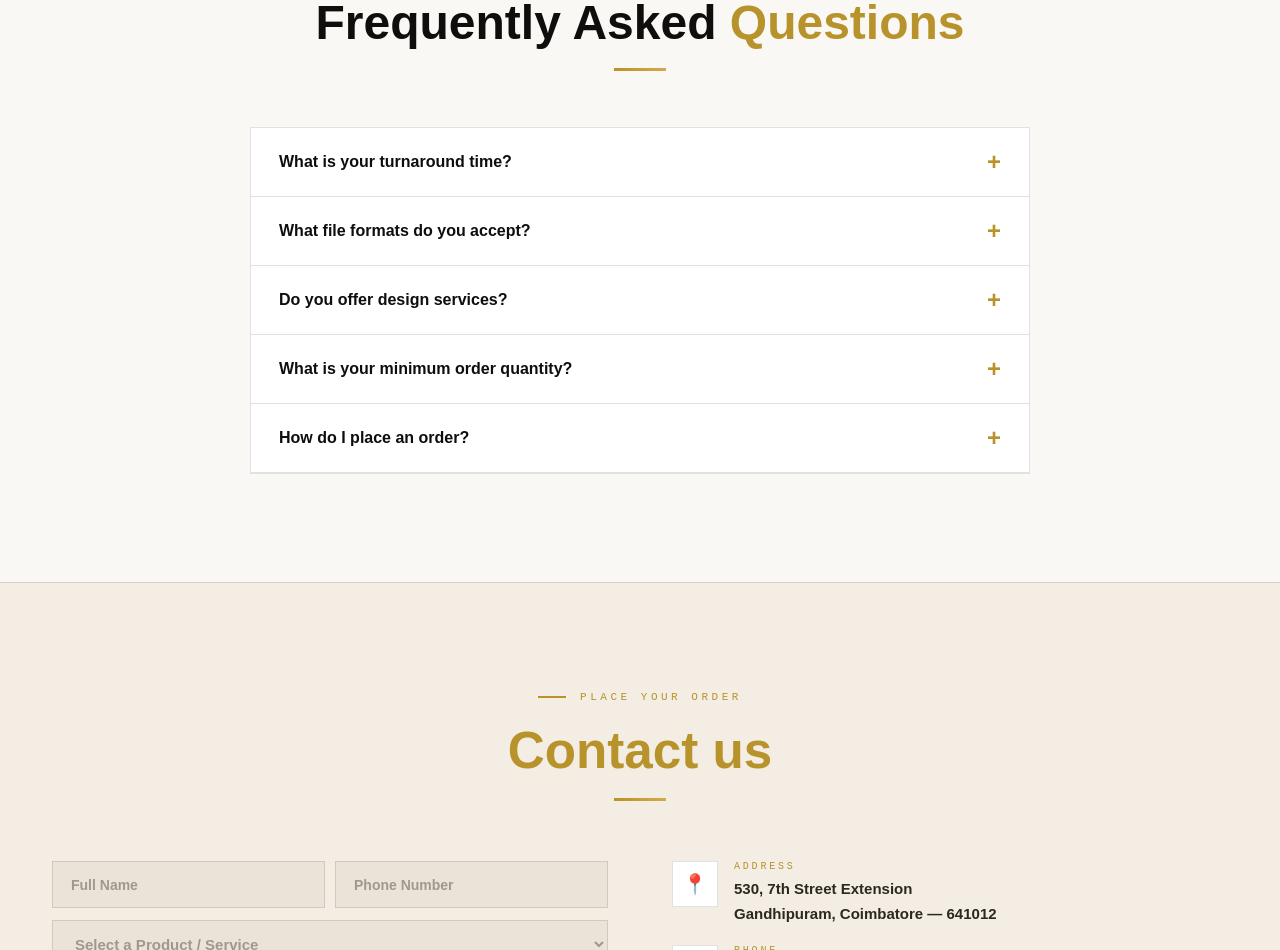
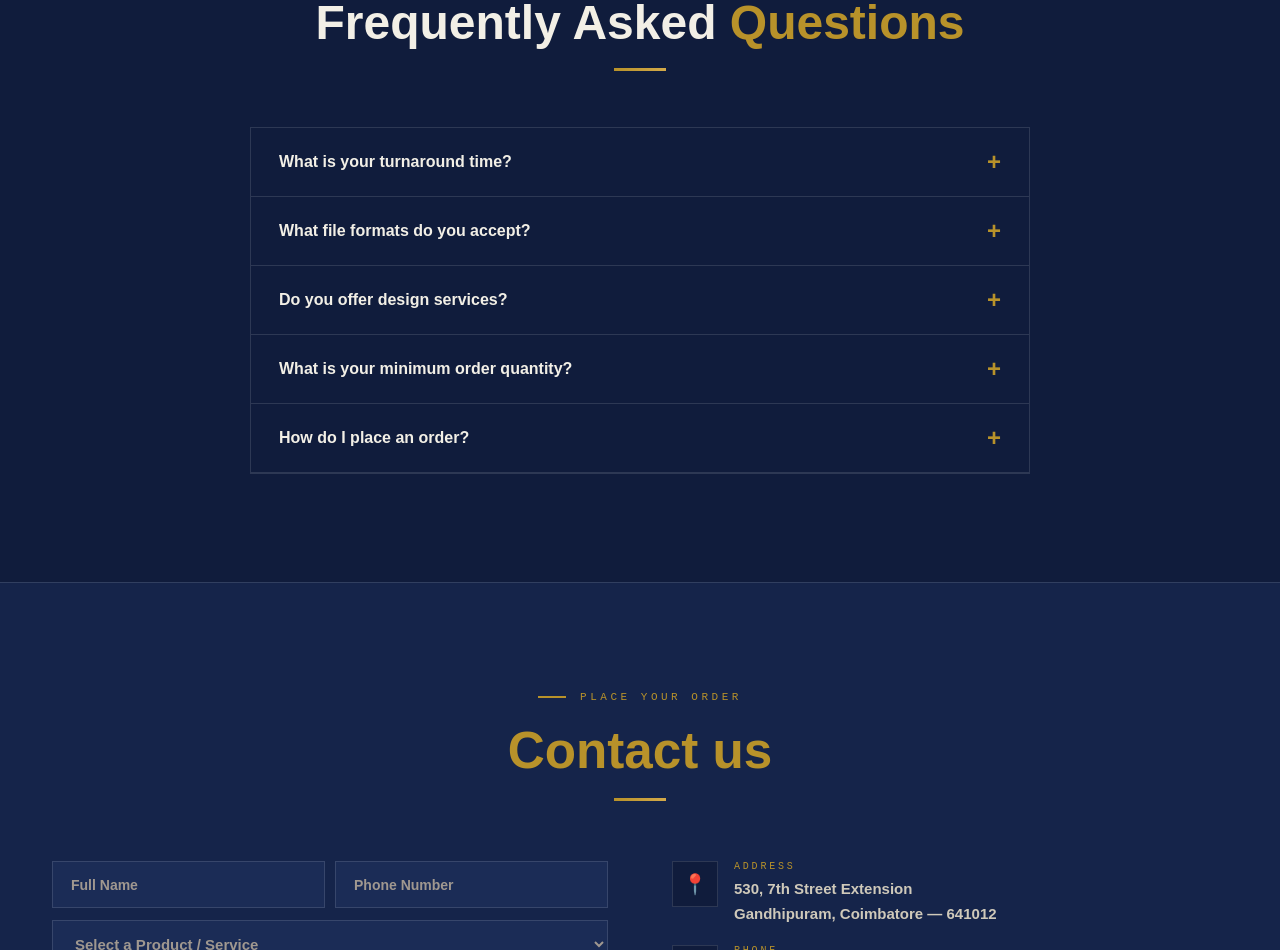
Before and after one commit to sathiya-shree/sridarshnaprinters, a React (Vite) app: page / in a window 1280 px wide. Shown: the part 6240-7190 px from the top of the page. Built offline with nearby package versions, Linux system fonts and the light colour scheme.

Commit message:
Update App.jsx

```diff
--- a/src/App.jsx
+++ b/src/App.jsx
@@ -518,7 +518,7 @@ function ReviewCards() {
           onMouseEnter={() => setHovIdx(i)}
           onMouseLeave={() => setHovIdx(null)}
           style={{
-            background: "#fff",
+            background: "var(--cream)",
             border: "1.5px solid var(--line)",
             padding: "28px 24px",
             position: "relative",
@@ -934,16 +934,16 @@ export default function SriDarshna() {
     html{scroll-behavior:smooth;}
 
     :root{
-      --ink:   #0f0e0c;
-      --ink2:  #2c2820;
-      --muted: #5a5550;
+      --ink:   #f2efe6;
+      --ink2:  #cfc9ba;
+      --muted: #98a3b8;
       --gold:  #b8922a;
       --gold2: #d4aa4a;
       --navy:  #14204a;
-      --cream: #faf8f4;
-      --cream2:#f3ede4;
-      --cream3:#ebe3d8;
-      --line:  rgba(15,14,12,.12);
+      --cream: #101c3c;
+      --cream2:#15244a;
+      --cream3:#1b2c56;
+      --line:  rgba(255,255,255,.12);
     }
 
     body{background:var(--cream);color:var(--ink);font-family:'Nunito',sans-serif;font-weight:700;-webkit-font-smoothing:antialiased;overflow-x:hidden;}
@@ -951,7 +951,7 @@ export default function SriDarshna() {
 
     /* ── NAV ── */
     .nav{position:fixed;top:0;left:0;right:0;z-index:300;height:72px;display:flex;align-items:center;padding:0 52px;justify-content:space-between;transition:background .4s,border-color .4s,backdrop-filter .4s;border-bottom:1px solid transparent;}
-    .nav.up{background:rgba(250,248,244,.97);border-color:var(--line);backdrop-filter:blur(20px);}
+    .nav.up{background:rgba(16,28,60,.92);border-color:var(--line);backdrop-filter:blur(20px);}
     .nl{font-family:'Rubik',sans-serif;font-size:13px;font-weight:700;letter-spacing:.08em;text-transform:uppercase;background:none;border:none;border-bottom:2px solid transparent;padding-bottom:3px;cursor:none;transition:color .22s,border-color .22s;}
     .nl:hover,.nl.on{color:var(--gold);border-color:var(--gold);}
 
@@ -976,7 +976,7 @@ export default function SriDarshna() {
     /* ── SERVICE CARDS ── */
     .scard{border:1.5px solid var(--line);padding:30px 24px 26px;background:var(--cream);position:relative;overflow:hidden;transition:transform .4s cubic-bezier(.16,1,.3,1),box-shadow .4s,border-color .35s,background .35s;cursor:none;}
     .scard::after{content:'';position:absolute;bottom:0;left:0;right:0;height:3px;background:linear-gradient(90deg,var(--gold),var(--gold2));transform:scaleX(0);transform-origin:left;transition:transform .4s cubic-bezier(.16,1,.3,1);}
-    .scard:hover{transform:translateY(-7px);box-shadow:0 24px 56px rgba(0,0,0,.1);border-color:rgba(184,146,42,.3);background:#fff;}
+    .scard:hover{transform:translateY(-7px);box-shadow:0 24px 56px rgba(0,0,0,.1);border-color:rgba(184,146,42,.3);background:var(--cream);}
     .scard:hover::after{transform:scaleX(1);}
 
     /* ── PRINT TYPE CARDS ── */
@@ -1039,7 +1039,7 @@ export default function SriDarshna() {
 
 .ptcard-body {
   padding: 32px;
-  background: #fff;
+  background: var(--cream);
   border: 1.5px solid var(--line);
   border-top: none;
   position: relative;
@@ -1138,7 +1138,7 @@ export default function SriDarshna() {
 
 .wcard:hover {
   transform: translateY(-5px);
-  background: #ffffff;
+  background: var(--cream);
   box-shadow: 0 15px 35px -10px rgba(20, 32, 74, 0.1);
 }
 
@@ -1954,7 +1954,7 @@ export default function SriDarshna() {
           <div style={{ margin:"52px 0 0", borderTop:"1.5px solid var(--line)" }} />
 
           {/* Original animated single review */}
-          <div key={revIdx} className="rev-enter" style={{ background:"#fff", border:"1.5px solid var(--line)", padding:"44px 48px", marginTop:40, marginBottom:24, position:"relative" }}>
+          <div key={revIdx} className="rev-enter" style={{ background:"var(--cream)", border:"1.5px solid var(--line)", padding:"44px 48px", marginTop:40, marginBottom:24, position:"relative" }}>
             <div style={{ position:"absolute", top:16, left:24, fontFamily:"serif", fontSize:72, color:"var(--gold)", opacity:.13, lineHeight:1 }}>"</div>
             <div style={{ color:"var(--gold)", fontSize:18, letterSpacing:3, marginBottom:18 }}>★★★★★</div>
             <p style={{ fontFamily:"'Nunito',sans-serif", fontSize:19, fontWeight:700, fontStyle:"italic", color:"var(--ink2)", lineHeight:1.72, marginBottom:26 }}>"{REVIEWS[revIdx].text}"</p>
@@ -1988,7 +1988,7 @@ export default function SriDarshna() {
             <h2 style={{ fontFamily:"'Rubik',sans-serif", fontSize:"clamp(28px,4vw,48px)", fontWeight:900, color:"var(--ink)" }}>Frequently Asked <span style={{ color:"var(--gold)" }}>Questions</span></h2>
             <div className="divg" style={{ margin:"18px auto" }}/>
           </Reveal>
-          <div style={{ border:"1.5px solid var(--line)", background:"#fff" }}>
+          <div style={{ border:"1.5px solid var(--line)", background:"var(--cream)" }}>
             {FAQS.map((f,i) => (
               <div key={i} className="faq-row">
                 <button className="faq-btn" onClick={() => setOpenFaq(openFaq===i?null:i)}>
@@ -2015,7 +2015,7 @@ export default function SriDarshna() {
           <div className="two" style={{ display:"grid", gridTemplateColumns:"1fr 1fr", gap:64, alignItems:"start" }}>
             <Reveal>
               {sent ? (
-                <div style={{ border:"1.5px solid var(--line)", padding:"52px 36px", textAlign:"center", background:"#fff" }}>
+                <div style={{ border:"1.5px solid var(--line)", padding:"52px 36px", textAlign:"center", background:"var(--cream)" }}>
                   <div style={{ fontSize:52, marginBottom:18 }}>✅</div>
                   <div style={{ fontFamily:"'Rubik',sans-serif", fontSize:30, fontWeight:900, color:"var(--navy)", marginBottom:12 }}>Thank You!</div>
                   <p style={{ fontFamily:"'Nunito',sans-serif", fontSize:16, fontWeight:700, color:"var(--muted)" }}>We have received your enquiry and will respond shortly.</p>
@@ -2055,7 +2055,7 @@ export default function SriDarshna() {
   {ic:"📅",l:"Since",v:"Established 1999 — 25+ Years of Trust"},
   {ic:"⭐",l:"Rating",v:"5.0 · 20 Verified Google Reviews"}
 ].map(({ic,l,v}) => (                  <div key={l} style={{ display:"flex", gap:16 }}>
-                    <div style={{ width:46, height:46, background:"#fff", border:"1.5px solid var(--line)", display:"flex", alignItems:"center", justifyContent:"center", fontSize:20, flexShrink:0 }}>{ic}</div>
+                    <div style={{ width:46, height:46, background:"var(--cream)", border:"1.5px solid var(--line)", display:"flex", alignItems:"center", justifyContent:"center", fontSize:20, flexShrink:0 }}>{ic}</div>
                     <div>
                       <div style={{ fontFamily:"'DM Mono',monospace", fontSize:10, fontWeight:500, letterSpacing:".28em", textTransform:"uppercase", color:"var(--gold)", marginBottom:5 }}>{l}</div>
                       <div style={{ fontFamily:"'Nunito',sans-serif", fontSize:15, fontWeight:700, color:"var(--ink2)", lineHeight:1.65, whiteSpace:"pre-line" }}>{v}</div>
```
